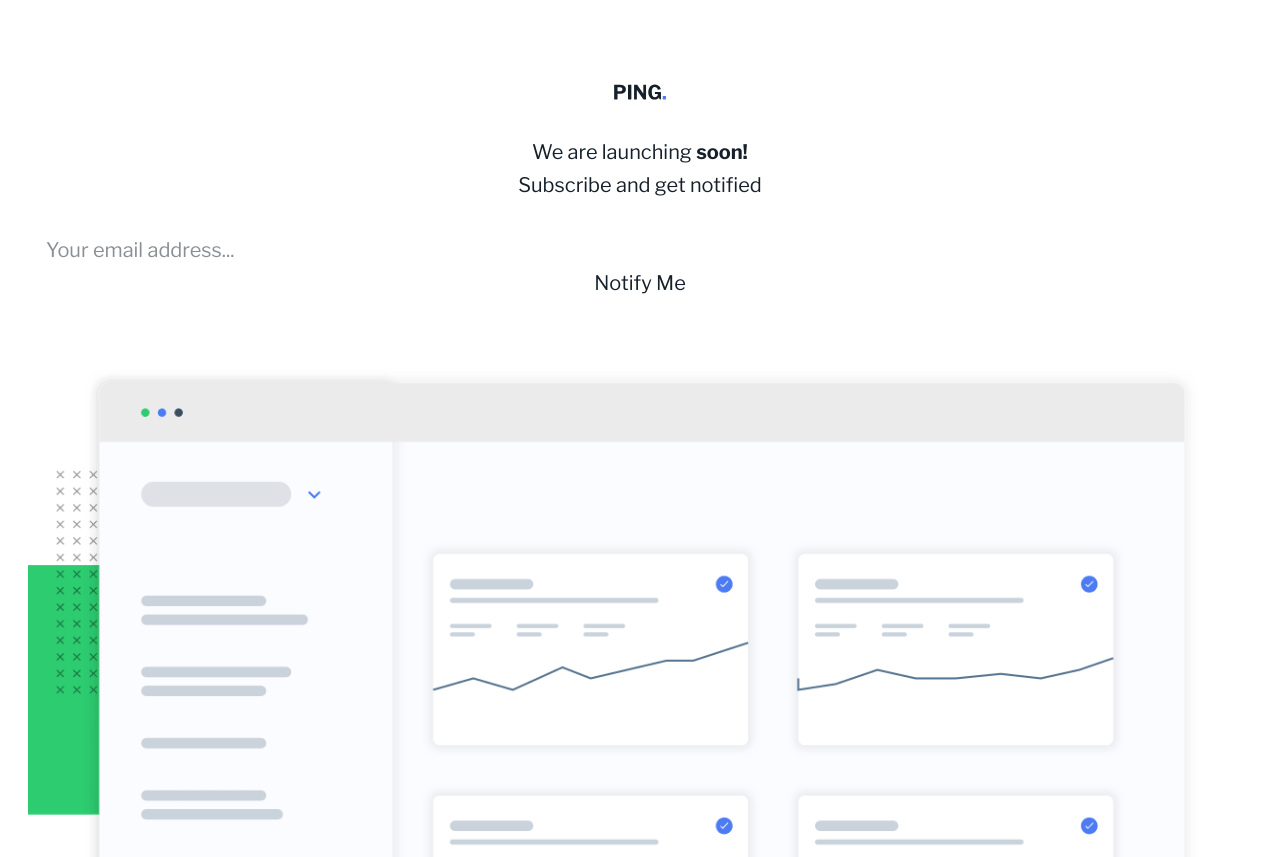
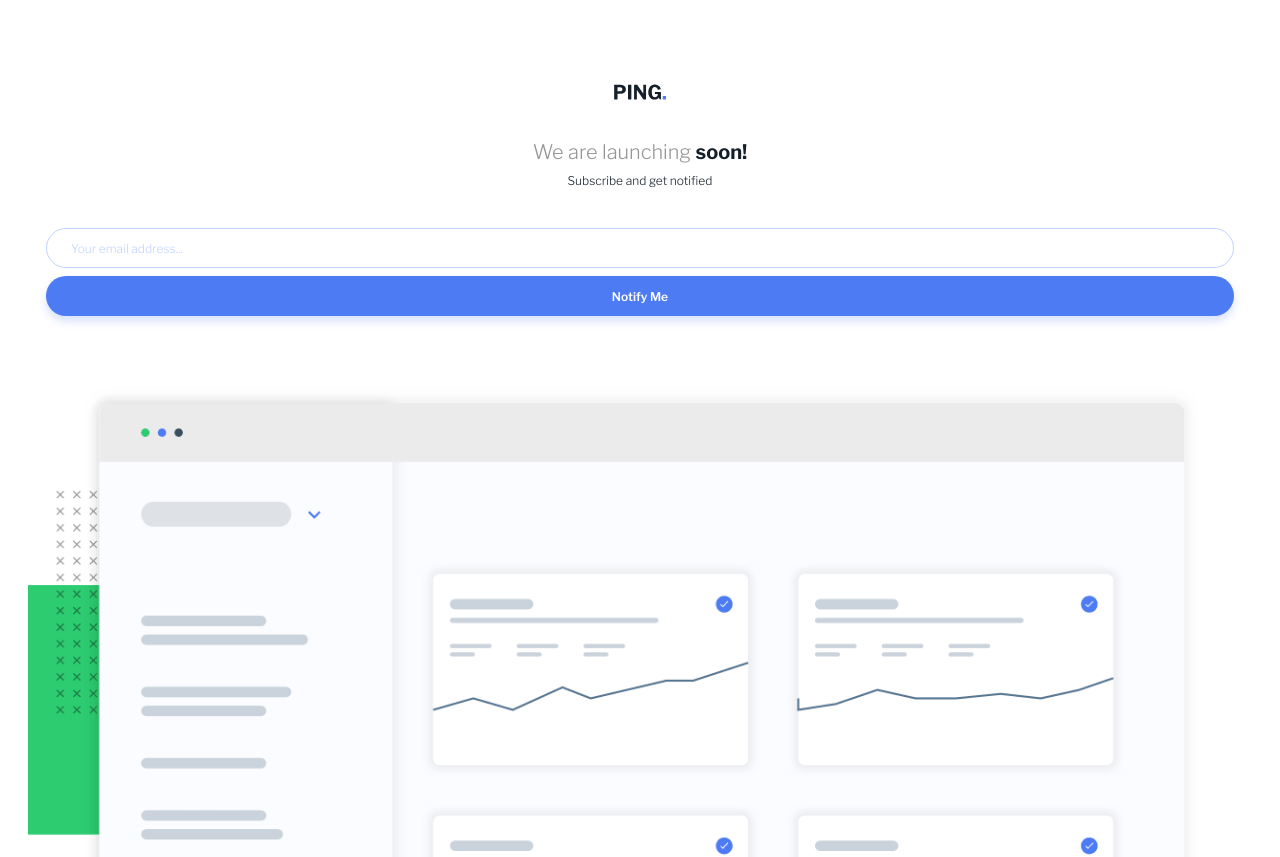
Before and after one commit to g-akca/ping-coming-soon-page, a React (Vite) app: page / in a window 1280 px wide. Shown: the top 857 px of the page. Built offline with nearby package versions, Linux system fonts and the light colour scheme.

Commit message:
Add MainSection styles

```diff
--- a/src/components/MainSection.jsx
+++ b/src/components/MainSection.jsx
@@ -8,17 +8,22 @@
         <div className="flex flex-col gap-10 items-center">
           <img src={logoImg} alt="Logo image" className="h-4" />
 
-          <div className="flex flex-col gap-2 text-center">
-            <h2>We are launching <strong>soon!</strong></h2>
+          <div className="flex flex-col gap-2 text-center font-light">
+            <h2 className="text-gray-400">We are launching <strong className="text-blue-950 font-bold">soon!</strong></h2>
 
-            <p>Subscribe and get notified</p>
+            <p className="text-[12px] leading-base">Subscribe and get notified</p>
           </div>
         </div>
 
         <form className="px-2.5 flex flex-col gap-2">
-          <input type="text" placeholder="Your email address..." />
+          <input type="text" placeholder="Your email address..." className="rounded-[28px] h-10 px-6 border-blue-200 border shadow-[0_0_7px_rgba(0,0,0,0.01)] text-[12px] leading-base font-light placeholder:text-blue-200" />
 
-          <button type="submit" className="text-center">Notify Me</button>
+          <button
+            type="submit"
+            className="bg-blue-500 rounded-[28px] h-10 text-center text-white text-[12px] leading-base font-semibold shadow-[0_5px_10px_rgba(76,123,243,0.23)]"
+          >
+              Notify Me
+          </button>
         </form>
       </div>
 
```
